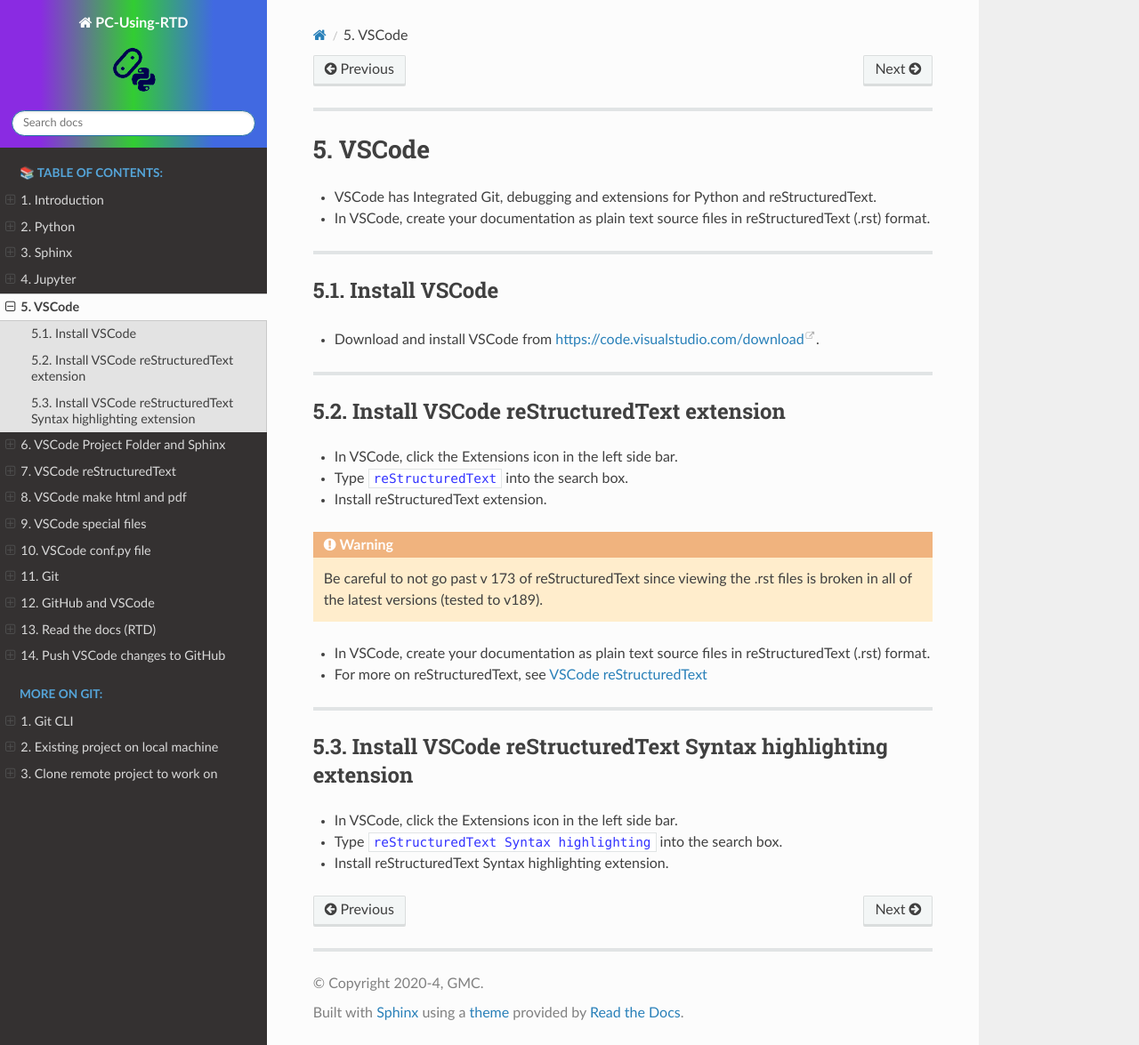
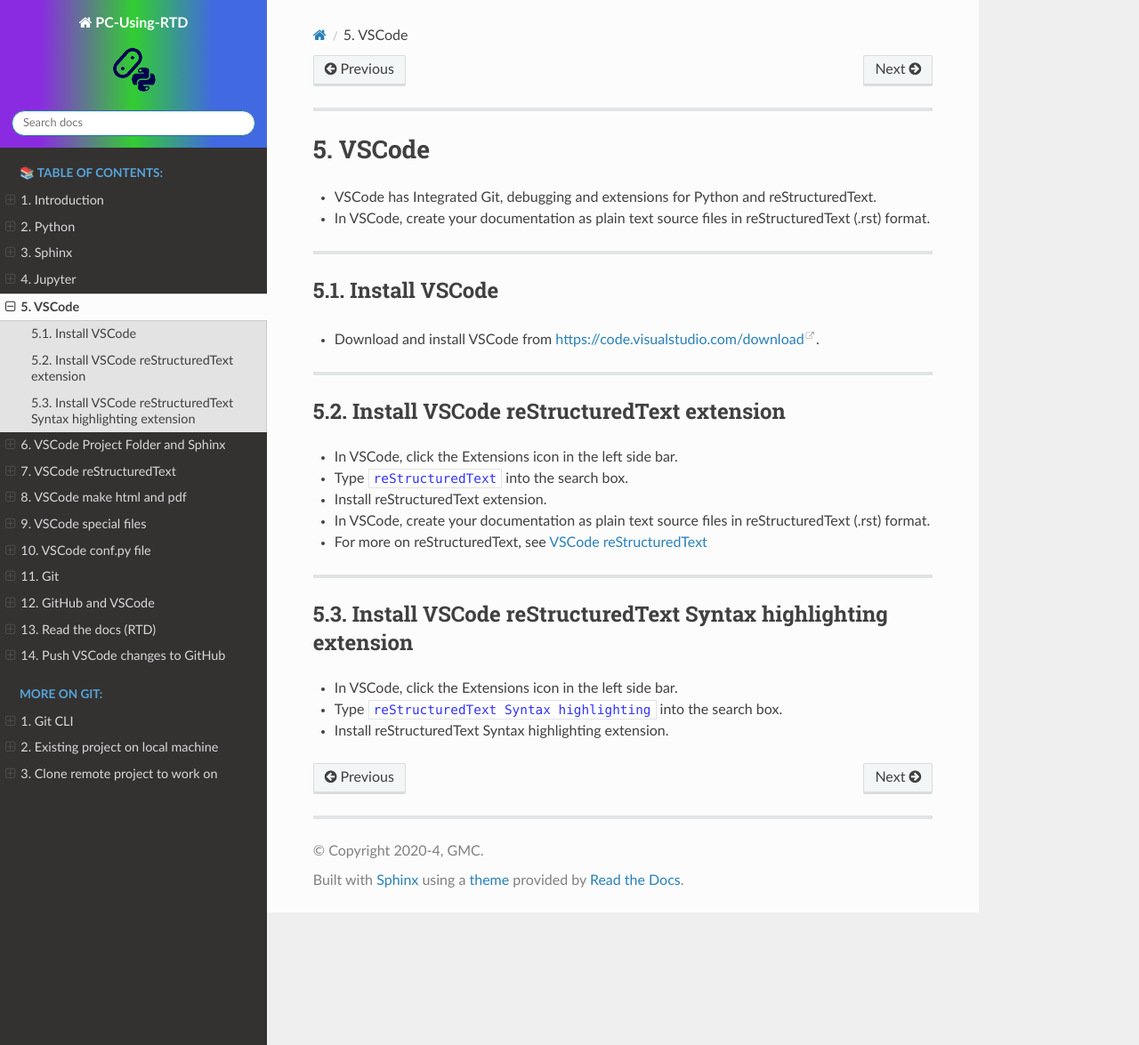
Before and after one commit to gmc-code/PC-using-RTD, a Sphinx documentation site: the page built from docs/setup/VSCode.rst, in a window 1280 px wide and 1175 px high. Shown: the whole window at 89% size. Built offline with Sphinx 7.4.7 and the Read the Docs theme 2.0.0, drawn with Linux system fonts in a browser that asks for light colours.

Commit message:
rst update fine

```diff
--- a/docs/setup/VSCode.rst
+++ b/docs/setup/VSCode.rst
@@ -21,13 +21,9 @@
 * Type ``reStructuredText`` into the search box.
 * Install reStructuredText extension.
 
-.. warning::
-
-    Be careful to not go past v 173 of reStructuredText since viewing the .rst files is broken in all of the latest versions (tested to v189).
-
-
 * In VSCode, create your documentation as plain text source files in reStructuredText (.rst) format.
 * For more on reStructuredText, see :ref:`VSCode reStructuredText`
+
 ----
 
 Install VSCode reStructuredText Syntax highlighting extension
```
